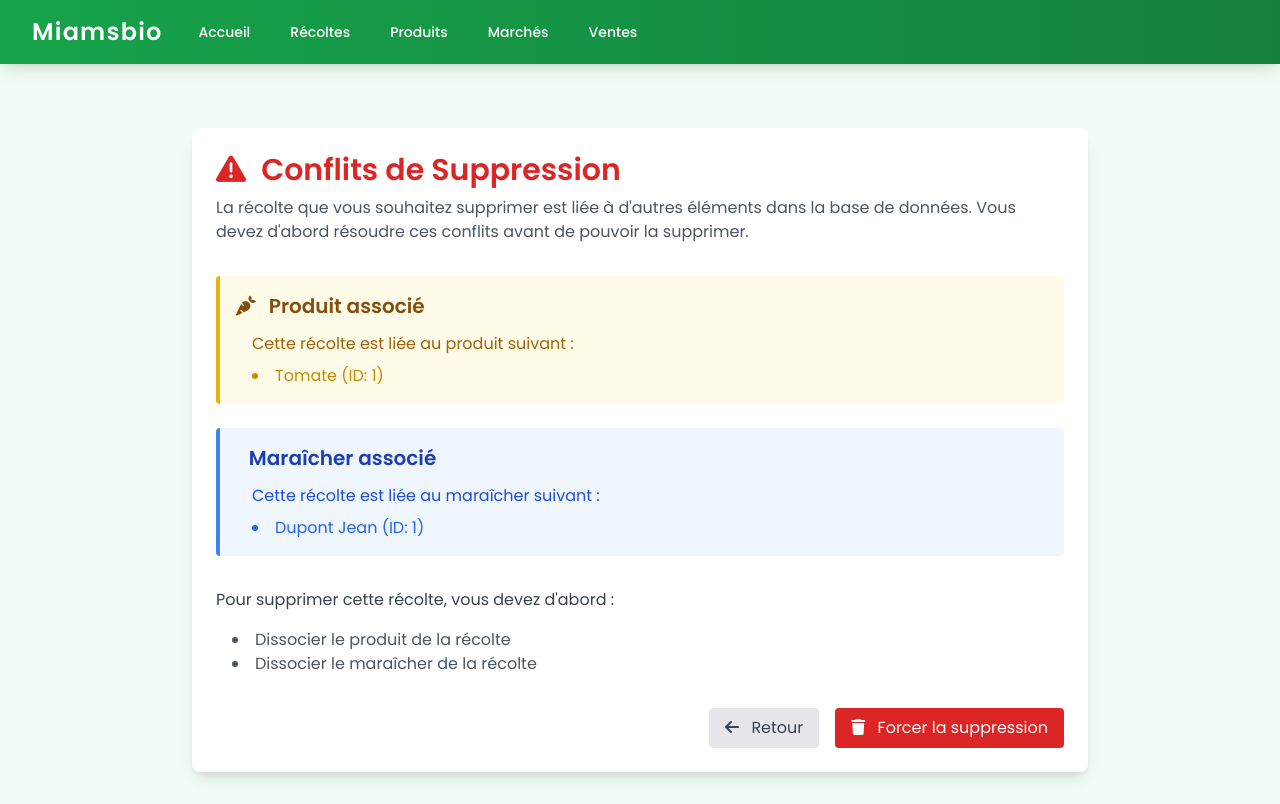
After one commit to amintt2/flaskSAE1.04, a Flask app: page /conflicts/recolte/1 in a window 1280 px wide. The commit adds this page. Run offline with Flask 3, Linux system fonts and the light colour scheme; data comes from the database, SQL or seed files in the repository; some libraries are stand-ins or nearby versions.

Commit message:
Ajout d'une page de gestion des conflits pour la suppression des récoltes
- Ajout d'une nouvelle route '/conflicts/recolte/<id>' pour gérer les conflits de suppression
- Implémentation de la détection des conflits pour les relations Produit et Maraicher
- Mise à jour du bouton de suppression dans show_recolte.html pour rediriger vers la page de conflits
- Amélioration de l'expérience utilisateur en affichant les relations avant la suppression

```diff
--- a/app.py
+++ b/app.py
@@ -226,6 +226,43 @@ def delete_recolte():
     get_db().commit()
     return redirect('/recolte')
 
+@app.route('/conflicts/recolte/<int:recolte_id>')
+def show_recolte_conflicts(recolte_id):
+    mycursor = get_db().cursor()
+
+    sql = """
+        SELECT r.*, p.nom_produit, m.Nom, m.Prénom
+        FROM recolte r
+        LEFT JOIN Produit p ON r.ID_Produit = p.ID_Produit
+        LEFT JOIN Maraicher m ON r.ID_Maraicher = m.ID_Maraicher
+        WHERE r.ID_recolte = %s
+    """
+    mycursor.execute(sql, (recolte_id,))
+    recolte = mycursor.fetchone()
+
+    if not recolte:
+        flash('Récolte non trouvée', 'error')
+        return redirect('/recolte')
+
+    conflicts = {}
+
+    if recolte['ID_Produit']:
+        conflicts['produit'] = {
+            'ID_Produit': recolte['ID_Produit'],
+            'nom_produit': recolte['nom_produit']
+        }
+
+    if recolte['ID_Maraicher']:
+        conflicts['maraicher'] = {
+            'ID_Maraicher': recolte['ID_Maraicher'],
+            'Nom': recolte['Nom'],
+            'Prénom': recolte['Prénom']
+        }
+
+    return render_template('recolte/conflict_recolte.html',
+                         conflicts=conflicts if conflicts else None,
+                         recolte_id=recolte_id)
+
 @app.route('/vente')
 def vente():
     return render_template('vente/show_vente.html')
@@ -238,5 +275,7 @@ def produit():
 def marche():
     return render_template('marche/show_marche.html')
 
+
+
 if __name__ == '__main__':
     app.run(debug=True)
--- /dev/null
+++ b/templates/recolte/conflict_recolte.html
@@ -0,0 +1,89 @@
+{% extends "base.html" %}
+
+{% block title %}Conflits de Suppression - Récolte{% endblock %}
+
+{% block content %}
+<div class="container mx-auto px-4 py-8">
+    <div class="max-w-4xl mx-auto">
+        <div class="bg-white rounded-lg shadow-lg p-6">
+            <div class="mb-8">
+                <h1 class="text-3xl font-bold text-red-600 mb-2">
+                    <i class="fas fa-exclamation-triangle mr-2"></i>
+                    Conflits de Suppression
+                </h1>
+                <p class="text-gray-600">
+                    La récolte que vous souhaitez supprimer est liée à d'autres éléments dans la base de données.
+                    Vous devez d'abord résoudre ces conflits avant de pouvoir la supprimer.
+                </p>
+            </div>
+
+            {% if conflicts %}
+            <div class="space-y-6">
+                {% if conflicts.produit %}
+                <div class="border-l-4 border-yellow-500 bg-yellow-50 p-4 rounded">
+                    <h2 class="text-xl font-semibold text-yellow-800 mb-3">
+                        <i class="fas fa-carrot mr-2"></i>
+                        Produit associé
+                    </h2>
+                    <div class="pl-4">
+                        <p class="text-yellow-700">Cette récolte est liée au produit suivant :</p>
+                        <ul class="list-disc list-inside mt-2 text-yellow-600">
+                            <li>{{ conflicts.produit.nom_produit }} (ID: {{ conflicts.produit.ID_Produit }})</li>
+                        </ul>
+                    </div>
+                </div>
+                {% endif %}
+
+                {% if conflicts.maraicher %}
+                <div class="border-l-4 border-blue-500 bg-blue-50 p-4 rounded">
+                    <h2 class="text-xl font-semibold text-blue-800 mb-3">
+                        <i class="fas fa-user-farmer mr-2"></i>
+                        Maraîcher associé
+                    </h2>
+                    <div class="pl-4">
+                        <p class="text-blue-700">Cette récolte est liée au maraîcher suivant :</p>
+                        <ul class="list-disc list-inside mt-2 text-blue-600">
+                            <li>{{ conflicts.maraicher.Nom }} {{ conflicts.maraicher.Prénom }} (ID: {{ conflicts.maraicher.ID_Maraicher }})</li>
+                        </ul>
+                    </div>
+                </div>
+                {% endif %}
+            </div>
+
+            <div class="mt-8 space-y-4">
+                <p class="text-gray-700">Pour supprimer cette récolte, vous devez d'abord :</p>
+                <ul class="list-disc list-inside text-gray-600 ml-4">
+                    <li>Dissocier le produit de la récolte</li>
+                    <li>Dissocier le maraîcher de la récolte</li>
+                </ul>
+            </div>
+
+            <div class="mt-8 flex justify-end space-x-4">
+                <a href="/recolte" class="px-4 py-2 bg-gray-200 text-gray-700 rounded hover:bg-gray-300 transition-colors duration-200">
+                    <i class="fas fa-arrow-left mr-2"></i>
+                    Retour
+                </a>
+                <form action="/recolte/delete" method="POST" class="inline">
+                    <input type="hidden" name="ID_recolte" value="{{ recolte_id }}">
+                    <button type="submit"
+                            class="px-4 py-2 bg-red-600 text-white rounded hover:bg-red-700 transition-colors duration-200">
+                        <i class="fas fa-trash mr-2"></i>
+                        Forcer la suppression
+                    </button>
+                </form>
+            </div>
+            {% else %}
+            <div class="text-center py-8">
+                <p class="text-gray-600">Aucun conflit trouvé. Vous pouvez supprimer cette récolte.</p>
+                <div class="mt-6">
+                    <a href="/recolte" class="px-4 py-2 bg-green-600 text-white rounded hover:bg-green-700 transition-colors duration-200">
+                        <i class="fas fa-check mr-2"></i>
+                        Retourner à la liste
+                    </a>
+                </div>
+            </div>
+            {% endif %}
+        </div>
+    </div>
+</div>
+{% endblock %}
--- a/templates/recolte/show_recolte.html
+++ b/templates/recolte/show_recolte.html
@@ -47,9 +47,8 @@
                                 <i class="fas fa-edit"></i>
                                 Éditer
                             </a>
-                            <a href="/recolte/delete?id={{ recolte.ID_recolte }}"
-                               class="text-red-600 hover:text-red-900 transition-colors duration-200"
-                               onclick="return confirm('Êtes-vous sûr de vouloir supprimer cette récolte ?')">
+                            <a href="/conflicts/recolte/{{ recolte.ID_recolte }}"
+                               class="text-red-600 hover:text-red-900 transition-colors duration-200">
                                 <i class="fas fa-trash"></i>
                                 Supprimer
                             </a>
```
